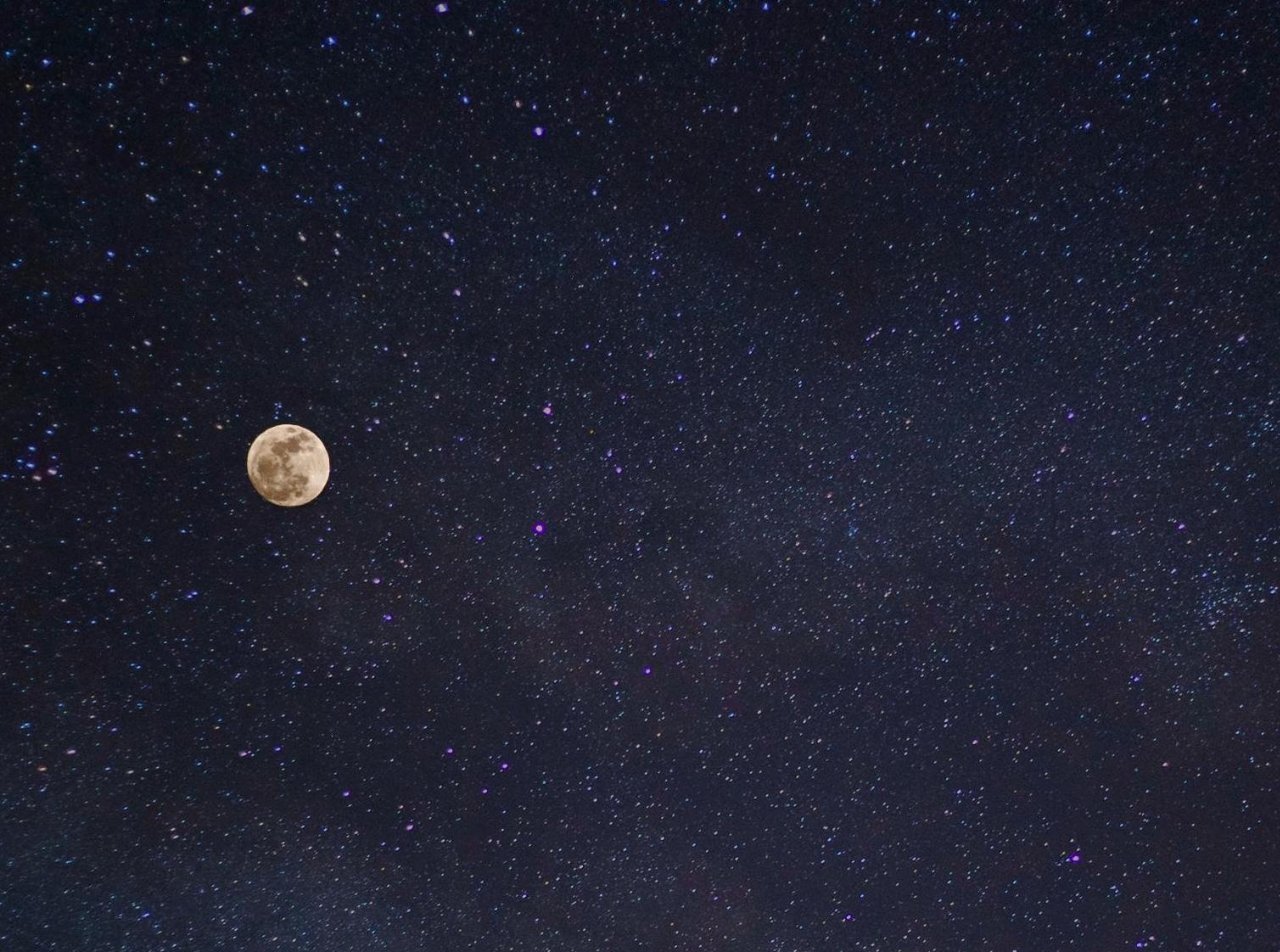
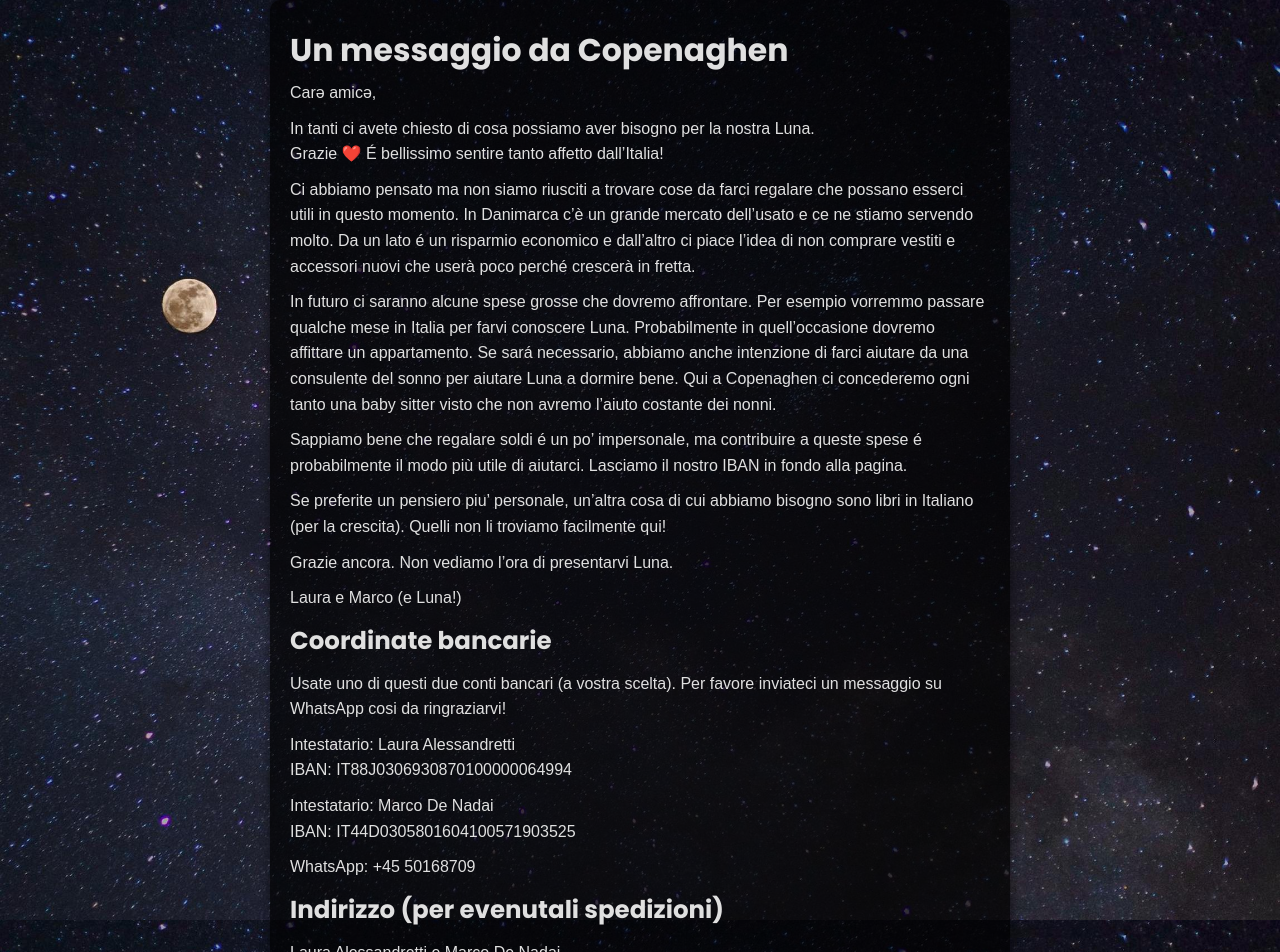
Before and after one commit to lalessan/lalessan.github.io, a Jekyll site: the page built from luna.md, in a window 1280 px wide and 1400 px high. Shown: the top 952 px of the window. Built offline with Jekyll 4.4.1, drawn with Linux system fonts in a browser that asks for light colours; some of the changed text lies outside the part shown.

Commit message:
aggiunto contenuto

```diff
--- a/_layouts/luna.html
+++ b/_layouts/luna.html
@@ -37,6 +37,10 @@
 
   <body>
 
+    <div class="container-narrow">
+      <div class="content">
+        {{ content }}
+      </div>
 
     {% include JB/analytics %}
   </body>
--- a/luna.md
+++ b/luna.md
@@ -27,14 +27,15 @@
 
 
 ### Coordinate bancarie
+Usate uno di questi due conti bancari (a vostra scelta). Per favore inviateci un messaggio su WhatsApp cosi da ringraziarvi!
 
 Intestatario: Laura Alessandretti
 IBAN: IT88J0306930870100000064994
-WhatsApp: +45 50168709  (Apprezziamo molto una dedica/messaggio per Luna)
 
 Intestatario: Marco De Nadai
 IBAN: IT44D0305801604100571903525
-WhatsApp: +45 50233007
+
+WhatsApp: +45 50168709
 
 ### Indirizzo (per evenutali spedizioni)
 Laura Alessandretti e Marco De Nadai
```
